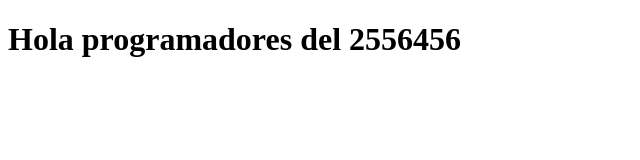
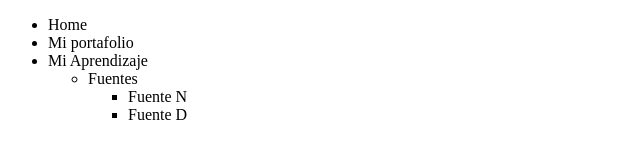
Before and after one commit to jdavid80/prueba-borrar, a plain HTML site: page index.html in a window 1280 px wide. Shown: the whole page, without its empty margins (0-640 px from the left). Drawn offline with Linux system fonts and the light colour scheme.

Commit message:
add menu

```diff
--- /dev/null
+++ b/css/style.css
@@ -0,0 +1,3 @@
+h1 {
+    font-family: Impact, Haettenschweiler, 'Arial Narrow Bold', sans-serif;
+}
--- a/index.html
+++ b/index.html
@@ -5,8 +5,27 @@
     <meta http-equiv="X-UA-Compatible" content="IE=edge">
     <meta name="viewport" content="width=device-width, initial-scale=1.0">
     <title>Document</title>
+
+    <link rel="stylesheet" href="css/style.css">
 </head>
 <body>
-    <h1>Hola programadores del 2556456</h1>
+    <div>
+        <nav>
+            <ul>
+                <li>Home</li>
+                <li>Mi portafolio</li>
+                <li>Mi Aprendizaje
+                    <ul>
+                        <li>Fuentes
+                            <ul>
+                                <li>Fuente N</li>
+                                <li>Fuente D</li>
+                            </ul>
+                        </li>
+                    </ul>
+                </li>
+            </ul>
+        </nav>
+    </div>
 </body>
 </html>
```
